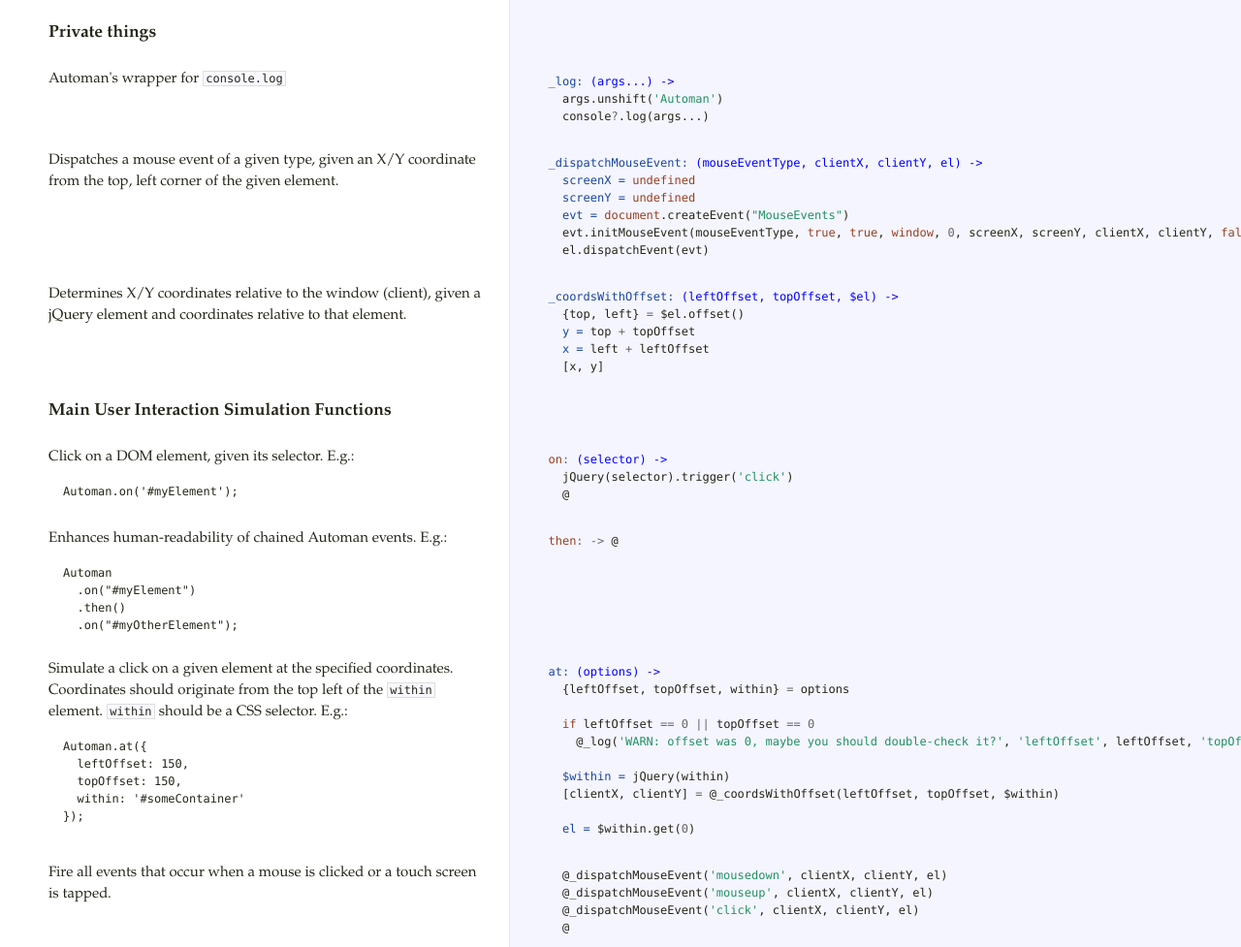
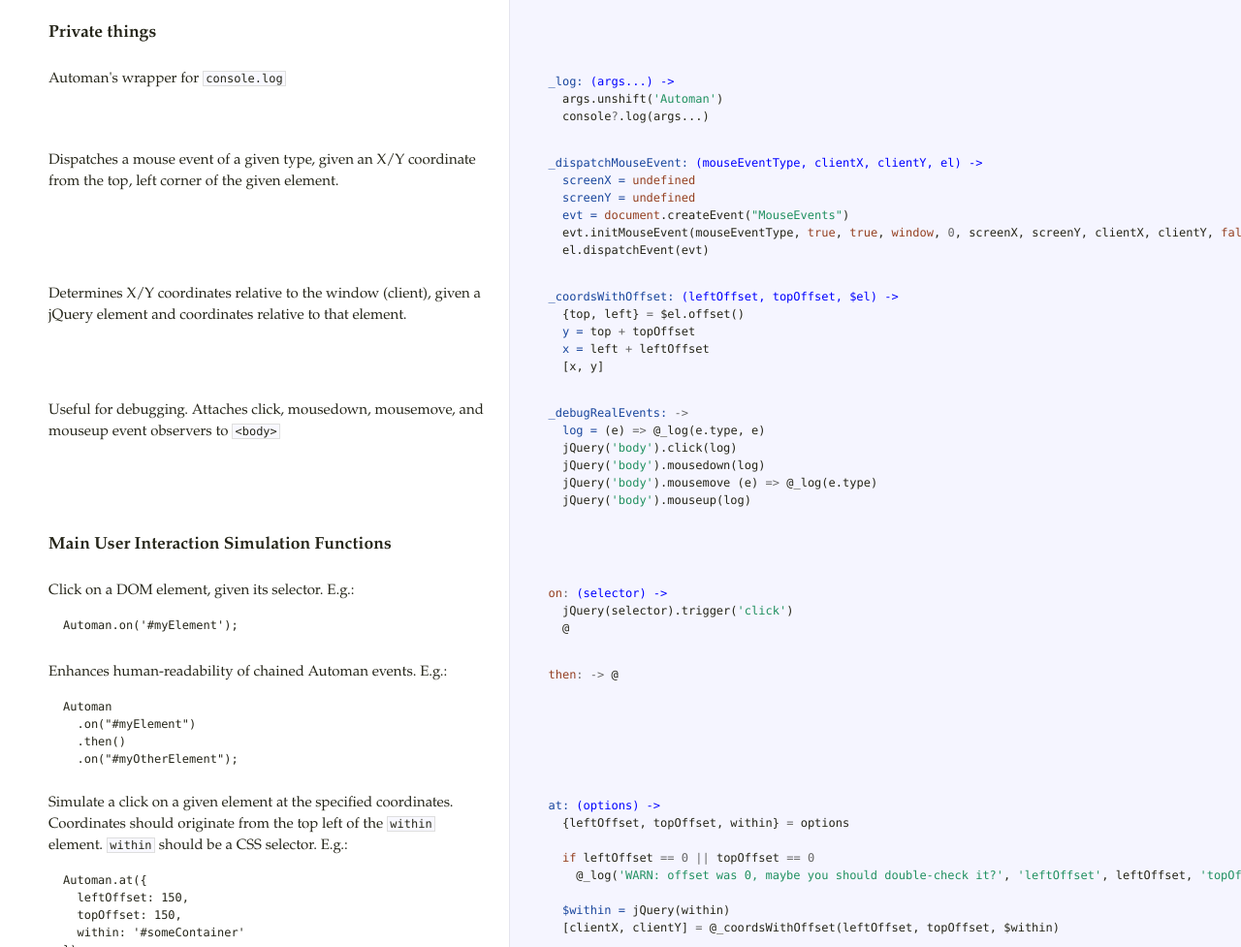
Before and after one commit to relevance/automan, a website: page docs/automan.js.html in a window 1280 px wide. Shown: the part 123-1100 px from the top of the page at 97% size. Drawn offline with Linux system fonts and the light colour scheme.

Commit message:
Adding a convenience / debug method for events

```diff
--- a/docs/automan.js.html
+++ b/docs/automan.js.html
@@ -11,18 +11,24 @@
     <span class="p">{</span><span class="nx">top</span><span class="p">,</span> <span class="nx">left</span><span class="p">}</span> <span class="o">=</span> <span class="nx">$el</span><span class="p">.</span><span class="nx">offset</span><span class="p">()</span>
     <span class="nv">y = </span><span class="nx">top</span> <span class="o">+</span> <span class="nx">topOffset</span>
     <span class="nv">x = </span><span class="nx">left</span> <span class="o">+</span> <span class="nx">leftOffset</span>
-    <span class="p">[</span><span class="nx">x</span><span class="p">,</span> <span class="nx">y</span><span class="p">]</span></pre></div>             </td>           </tr>                               <tr id="section-6">             <td class="docs">               <div class="pilwrap">                 <a class="pilcrow" href="#section-6">&#182;</a>               </div>               <h3>Main User Interaction Simulation Functions</h3>             </td>             <td class="code">               <div class="highlight"><pre></pre></div>             </td>           </tr>                               <tr id="section-7">             <td class="docs">               <div class="pilwrap">                 <a class="pilcrow" href="#section-7">&#182;</a>               </div>               <p>Click on a DOM element, given its selector. E.g.:</p>
+    <span class="p">[</span><span class="nx">x</span><span class="p">,</span> <span class="nx">y</span><span class="p">]</span></pre></div>             </td>           </tr>                               <tr id="section-6">             <td class="docs">               <div class="pilwrap">                 <a class="pilcrow" href="#section-6">&#182;</a>               </div>               <p>Useful for debugging. Attaches click, mousedown, mousemove, and mouseup
+event observers to <code>&lt;body&gt;</code></p>             </td>             <td class="code">               <div class="highlight"><pre>  <span class="nv">_debugRealEvents: </span><span class="o">-&gt;</span>
+    <span class="nv">log = </span><span class="p">(</span><span class="nx">e</span><span class="p">)</span> <span class="o">=&gt;</span> <span class="nx">@_log</span><span class="p">(</span><span class="nx">e</span><span class="p">.</span><span class="nx">type</span><span class="p">,</span> <span class="nx">e</span><span class="p">)</span>
+    <span class="nx">jQuery</span><span class="p">(</span><span class="s">&#39;body&#39;</span><span class="p">).</span><span class="nx">click</span><span class="p">(</span><span class="nx">log</span><span class="p">)</span>
+    <span class="nx">jQuery</span><span class="p">(</span><span class="s">&#39;body&#39;</span><span class="p">).</span><span class="nx">mousedown</span><span class="p">(</span><span class="nx">log</span><span class="p">)</span>
+    <span class="nx">jQuery</span><span class="p">(</span><span class="s">&#39;body&#39;</span><span class="p">).</span><span class="nx">mousemove</span> <span class="p">(</span><span class="nx">e</span><span class="p">)</span> <span class="o">=&gt;</span> <span class="nx">@_log</span><span class="p">(</span><span class="nx">e</span><span class="p">.</span><span class="nx">type</span><span class="p">)</span>
+    <span class="nx">jQuery</span><span class="p">(</span><span class="s">&#39;body&#39;</span><span class="p">).</span><span class="nx">mouseup</span><span class="p">(</span><span class="nx">log</span><span class="p">)</span></pre></div>             </td>           </tr>                               <tr id="section-7">             <td class="docs">               <div class="pilwrap">                 <a class="pilcrow" href="#section-7">&#182;</a>               </div>               <h3>Main User Interaction Simulation Functions</h3>             </td>             <td class="code">               <div class="highlight"><pre></pre></div>             </td>           </tr>                               <tr id="section-8">             <td class="docs">               <div class="pilwrap">                 <a class="pilcrow" href="#section-8">&#182;</a>               </div>               <p>Click on a DOM element, given its selector. E.g.:</p>
 
 <pre><code>Automan.on('#myElement');
 </code></pre>             </td>             <td class="code">               <div class="highlight"><pre>  <span class="kc">on</span><span class="o">:</span> <span class="nf">(selector) -&gt;</span>
     <span class="nx">jQuery</span><span class="p">(</span><span class="nx">selector</span><span class="p">).</span><span class="nx">trigger</span><span class="p">(</span><span class="s">&#39;click&#39;</span><span class="p">)</span>
-    <span class="nx">@</span></pre></div>             </td>           </tr>                               <tr id="section-8">             <td class="docs">               <div class="pilwrap">                 <a class="pilcrow" href="#section-8">&#182;</a>               </div>               <p>Enhances human-readability of chained Automan events. E.g.:</p>
+    <span class="nx">@</span></pre></div>             </td>           </tr>                               <tr id="section-9">             <td class="docs">               <div class="pilwrap">                 <a class="pilcrow" href="#section-9">&#182;</a>               </div>               <p>Enhances human-readability of chained Automan events. E.g.:</p>
 
 <pre><code>Automan
   .on("#myElement")
   .then()
   .on("#myOtherElement");
-</code></pre>             </td>             <td class="code">               <div class="highlight"><pre>  <span class="k">then</span><span class="o">:</span> <span class="o">-&gt;</span> <span class="nx">@</span></pre></div>             </td>           </tr>                               <tr id="section-9">             <td class="docs">               <div class="pilwrap">                 <a class="pilcrow" href="#section-9">&#182;</a>               </div>               <p>Simulate a click on a given element at the specified coordinates. Coordinates
+</code></pre>             </td>             <td class="code">               <div class="highlight"><pre>  <span class="k">then</span><span class="o">:</span> <span class="o">-&gt;</span> <span class="nx">@</span></pre></div>             </td>           </tr>                               <tr id="section-10">             <td class="docs">               <div class="pilwrap">                 <a class="pilcrow" href="#section-10">&#182;</a>               </div>               <p>Simulate a click on a given element at the specified coordinates. Coordinates
 should originate from the top left of the <code>within</code> element. <code>within</code> should be
 a CSS selector. E.g.:</p>
 
@@ -40,11 +46,11 @@
     <span class="nv">$within = </span><span class="nx">jQuery</span><span class="p">(</span><span class="nx">within</span><span class="p">)</span>
     <span class="p">[</span><span class="nx">clientX</span><span class="p">,</span> <span class="nx">clientY</span><span class="p">]</span> <span class="o">=</span> <span class="nx">@_coordsWithOffset</span><span class="p">(</span><span class="nx">leftOffset</span><span class="p">,</span> <span class="nx">topOffset</span><span class="p">,</span> <span class="nx">$within</span><span class="p">)</span>
 
-    <span class="nv">el = </span><span class="nx">$within</span><span class="p">.</span><span class="nx">get</span><span class="p">(</span><span class="mi">0</span><span class="p">)</span></pre></div>             </td>           </tr>                               <tr id="section-10">             <td class="docs">               <div class="pilwrap">                 <a class="pilcrow" href="#section-10">&#182;</a>               </div>               <p>Fire all events that occur when a mouse is clicked or a touch
+    <span class="nv">el = </span><span class="nx">$within</span><span class="p">.</span><span class="nx">get</span><span class="p">(</span><span class="mi">0</span><span class="p">)</span></pre></div>             </td>           </tr>                               <tr id="section-11">             <td class="docs">               <div class="pilwrap">                 <a class="pilcrow" href="#section-11">&#182;</a>               </div>               <p>Fire all events that occur when a mouse is clicked or a touch
 screen is tapped.</p>             </td>             <td class="code">               <div class="highlight"><pre>    <span class="nx">@_dispatchMouseEvent</span><span class="p">(</span><span class="s">&#39;mousedown&#39;</span><span class="p">,</span> <span class="nx">clientX</span><span class="p">,</span> <span class="nx">clientY</span><span class="p">,</span> <span class="nx">el</span><span class="p">)</span>
     <span class="nx">@_dispatchMouseEvent</span><span class="p">(</span><span class="s">&#39;mouseup&#39;</span><span class="p">,</span> <span class="nx">clientX</span><span class="p">,</span> <span class="nx">clientY</span><span class="p">,</span> <span class="nx">el</span><span class="p">)</span>
     <span class="nx">@_dispatchMouseEvent</span><span class="p">(</span><span class="s">&#39;click&#39;</span><span class="p">,</span> <span class="nx">clientX</span><span class="p">,</span> <span class="nx">clientY</span><span class="p">,</span> <span class="nx">el</span><span class="p">)</span>
-    <span class="nx">@</span></pre></div>             </td>           </tr>                               <tr id="section-11">             <td class="docs">               <div class="pilwrap">                 <a class="pilcrow" href="#section-11">&#182;</a>               </div>               <p>Simulate a drag event on a given element, from one set of coordinates to
+    <span class="nx">@</span></pre></div>             </td>           </tr>                               <tr id="section-12">             <td class="docs">               <div class="pilwrap">                 <a class="pilcrow" href="#section-12">&#182;</a>               </div>               <p>Simulate a drag event on a given element, from one set of coordinates to
 another. Coordinates should originate at the top left corner of the <code>within</code>
 element.</p>
 
@@ -61,7 +67,7 @@
     <span class="p">[</span><span class="nx">startX</span><span class="p">,</span> <span class="nx">startY</span><span class="p">]</span> <span class="o">=</span> <span class="nx">@_coordsWithOffset</span><span class="p">(</span><span class="nx">from</span><span class="p">[</span><span class="mi">0</span><span class="p">],</span> <span class="nx">from</span><span class="p">[</span><span class="mi">1</span><span class="p">],</span> <span class="nx">$within</span><span class="p">)</span>
     <span class="p">[</span><span class="nx">endX</span><span class="p">,</span> <span class="nx">endY</span><span class="p">]</span> <span class="o">=</span> <span class="nx">@_coordsWithOffset</span><span class="p">(</span><span class="nx">to</span><span class="p">[</span><span class="mi">0</span><span class="p">],</span> <span class="nx">to</span><span class="p">[</span><span class="mi">1</span><span class="p">],</span> <span class="nx">$within</span><span class="p">)</span>
 
-    <span class="nv">el = </span><span class="nx">$within</span><span class="p">.</span><span class="nx">get</span><span class="p">(</span><span class="mi">0</span><span class="p">)</span></pre></div>             </td>           </tr>                               <tr id="section-12">             <td class="docs">               <div class="pilwrap">                 <a class="pilcrow" href="#section-12">&#182;</a>               </div>               <p>Dispatch all of the events fired during a click and drag
+    <span class="nv">el = </span><span class="nx">$within</span><span class="p">.</span><span class="nx">get</span><span class="p">(</span><span class="mi">0</span><span class="p">)</span></pre></div>             </td>           </tr>                               <tr id="section-13">             <td class="docs">               <div class="pilwrap">                 <a class="pilcrow" href="#section-13">&#182;</a>               </div>               <p>Dispatch all of the events fired during a click and drag
 (i.e. drag and drop). Note that <code>mousemove</code> is fired at
 the start point and the end point, but not at any points
 in between.</p>             </td>             <td class="code">               <div class="highlight"><pre>    <span class="nx">@_dispatchMouseEvent</span><span class="p">(</span><span class="s">&quot;mousedown&quot;</span><span class="p">,</span> <span class="nx">startX</span><span class="p">,</span> <span class="nx">startY</span><span class="p">,</span> <span class="nx">el</span><span class="p">)</span>
```
Also changed, not shown: automan.js.coffee (+9 -0 lines), automan.min.js (+1 -1 lines).
